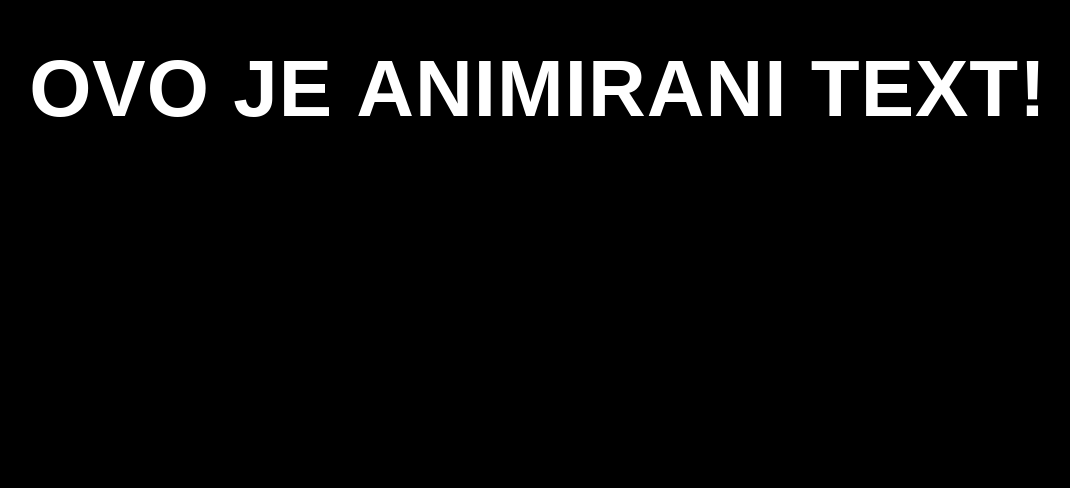
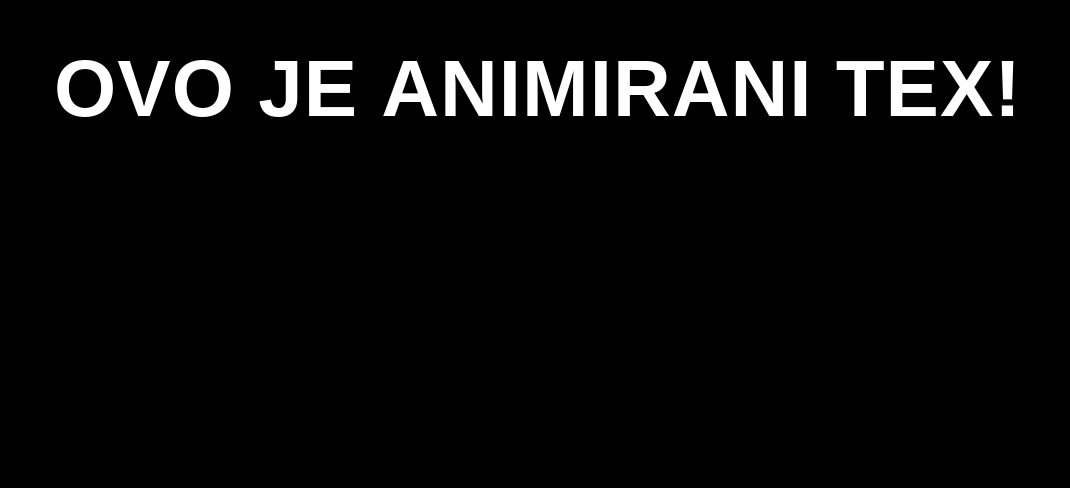
Before and after one commit to D-e-D-a/Animacija, a plain HTML site: page index.html in a window 1280 px wide. Shown: the part 311-799 px from the top of the page, without its empty margins (102-1172 px from the left). Drawn offline with Linux system fonts and the light colour scheme.

Commit message:
izmijenjen text

```diff
--- a/index.html
+++ b/index.html
@@ -6,7 +6,7 @@
   </head>
   <body>
     <div class="section section1">
-      <h1>Ovo je animirani text!</h1>
+      <h1>Ovo je animirani tex!</h1>
     </div>
 
     <div class="section section2">
```
